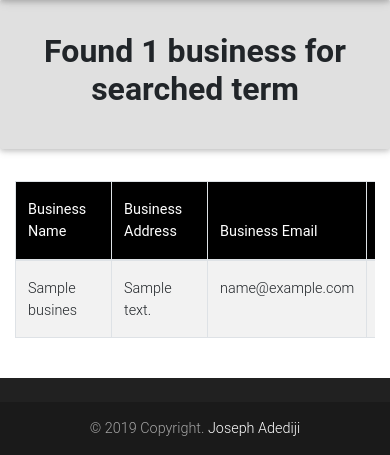
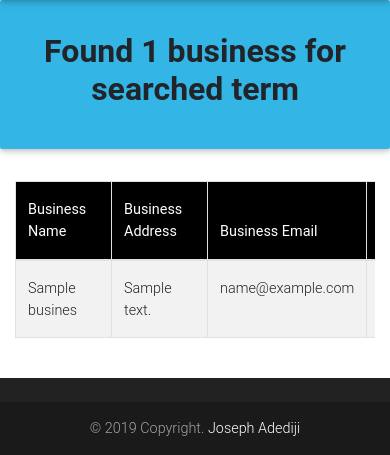
Before and after one commit to josylad/My-Neighborhood, a Django app: template neighborhood/templates/search.html in a window 390 px wide. Shown: the part 56-511 px from the top of the page. Run offline with Django 3.2, Linux system fonts and the light colour scheme; tables that the repository leaves empty hold one stand-in row (values such as "Sample post"); the template is opened without the code that fills it: values that come from a table or form of the project are taken from there, most other values are stand-ins (such as "Sample title", 1, 10 or a date in 2020); some libraries are stand-ins or nearby versions.

```diff
--- a/neighborhood/templates/search.html
+++ b/neighborhood/templates/search.html
@@ -4,7 +4,7 @@
 <div style="height: 100%;">
   <div class="">
     {% if businesses %}
-    <div class="jumbotron jumbotron-fluid bg-light">
+    <div class="jumbotron jumbotron-fluid bg-info">
         <div class="">
           <h2 class="display-6 text-center font-weight-bold">Found {{ businesses|length }} business for searched term {{message}}</h2>
         </div>
```
